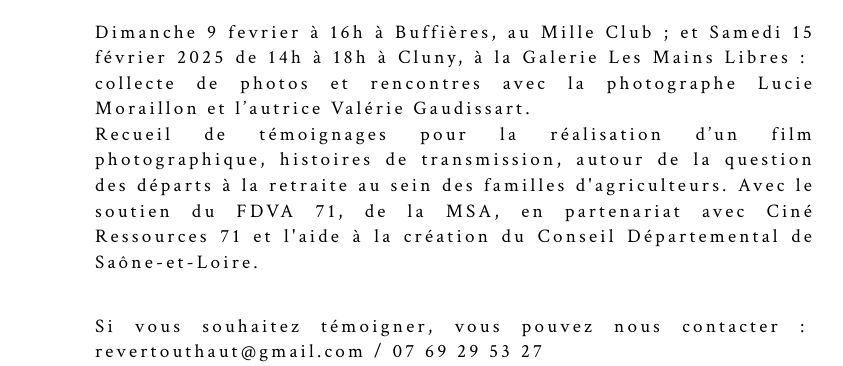
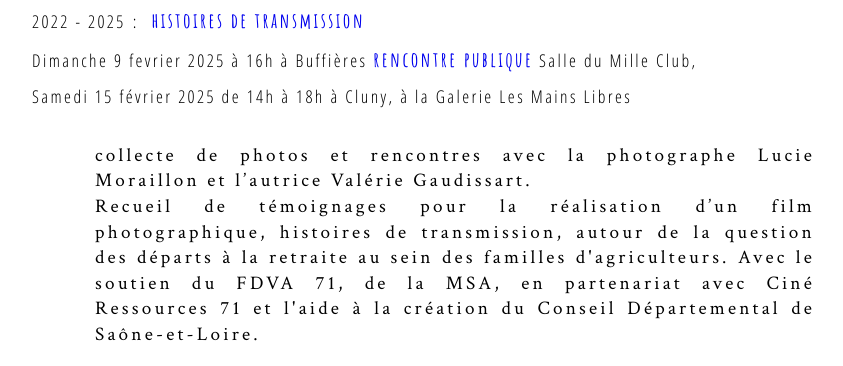
Before and after one commit to leshnik/revertouthaut, a Jekyll site: the page built from agenda.md, in a window 1280 px wide and 900 px high, scrolled down 5330 px, cut to the strip 240-606 px from the top of the window. Shown: the whole strip, without its empty margins (232-1075 px from the left). Built offline with Jekyll 4.4.1, drawn with Linux system fonts in a browser that asks for light colours; some of the changed text lies outside the part shown.

Commit message:
agenda add 15 fevrier to first (of 2) refs to rencontre histoires transmision

```diff
--- a/agenda.md
+++ b/agenda.md
@@ -36,7 +36,8 @@ summary:
       </div>
     </li>
     <hr>
-    <li>9 fevrier 2025 à Buffières <a href="histoires-de-transmission">rencontre publique</a> Salle du Mille Club, à 16h</li>
+    <li>Dimanche 9 fevrier 2025 à 16h à Buffières <a href="histoires-de-transmission">rencontre publique</a> Salle du Mille Club, </li>
+    <li>Samedi 15 février 2025 de 14h à 18h à Cluny, à la Galerie Les Mains Libres</li>
     <p class="intro-text">
     Dans le but de réaliser un documentaire, l'association Rêver Tout Haut, animée par Lucie Moraillion, photographe, et Valérie Gaudissart, écrivaine, mène depuis 2023 un travail autour des questions des transmissons et des départs à la retraite dans le milieu agicole.<br>
     Lecture de témoignages, projection de photographies, discussion suivis du verre de l'amitié et d'une collecte de photographies représentant le monde paysan.</p>
@@ -87,8 +88,10 @@ summary:
             </div>
     <hr>
     <li>2022 - 2025&nbsp;:&nbsp; <a href="histoires-de-transmission">histoires de transmission</a>
+    <li>Dimanche 9 fevrier 2025 à 16h à Buffières <a href="histoires-de-transmission">rencontre publique</a> Salle du Mille Club, </li>
+    <li>Samedi 15 février 2025 de 14h à 18h à Cluny, à la Galerie Les Mains Libres</li>
 
-    <p class="intro-text">Dimanche 9 fevrier à 16h à Buffières, au Mille Club ; et Samedi 15 février 2025 de 14h à 18h à Cluny, à la Galerie Les Mains Libres&nbsp;:&nbsp; collecte de photos et rencontres avec la photographe Lucie Moraillon et l’autrice Valérie Gaudissart.<br>
+    <p class="intro-text">collecte de photos et rencontres avec la photographe Lucie Moraillon et l’autrice Valérie Gaudissart.<br>
     Recueil de témoignages pour la réalisation d’un film photographique, histoires de transmission, autour de la question des départs à la retraite au sein des familles d'agriculteurs. Avec le soutien du FDVA 71, de la MSA, en partenariat avec Ciné Ressources 71 et l'aide à la création du Conseil Départemental de Saône-et-Loire.</p>
     <p class="intro-text">Si vous souhaitez témoigner, vous pouvez nous contacter&nbsp;:&nbsp; revertouthaut@gmail.com / 07&nbsp;69&nbsp;29&nbsp;53&nbsp;27</p>
     <div class="center-max600-block" style="border: 1px solid grey">
```
